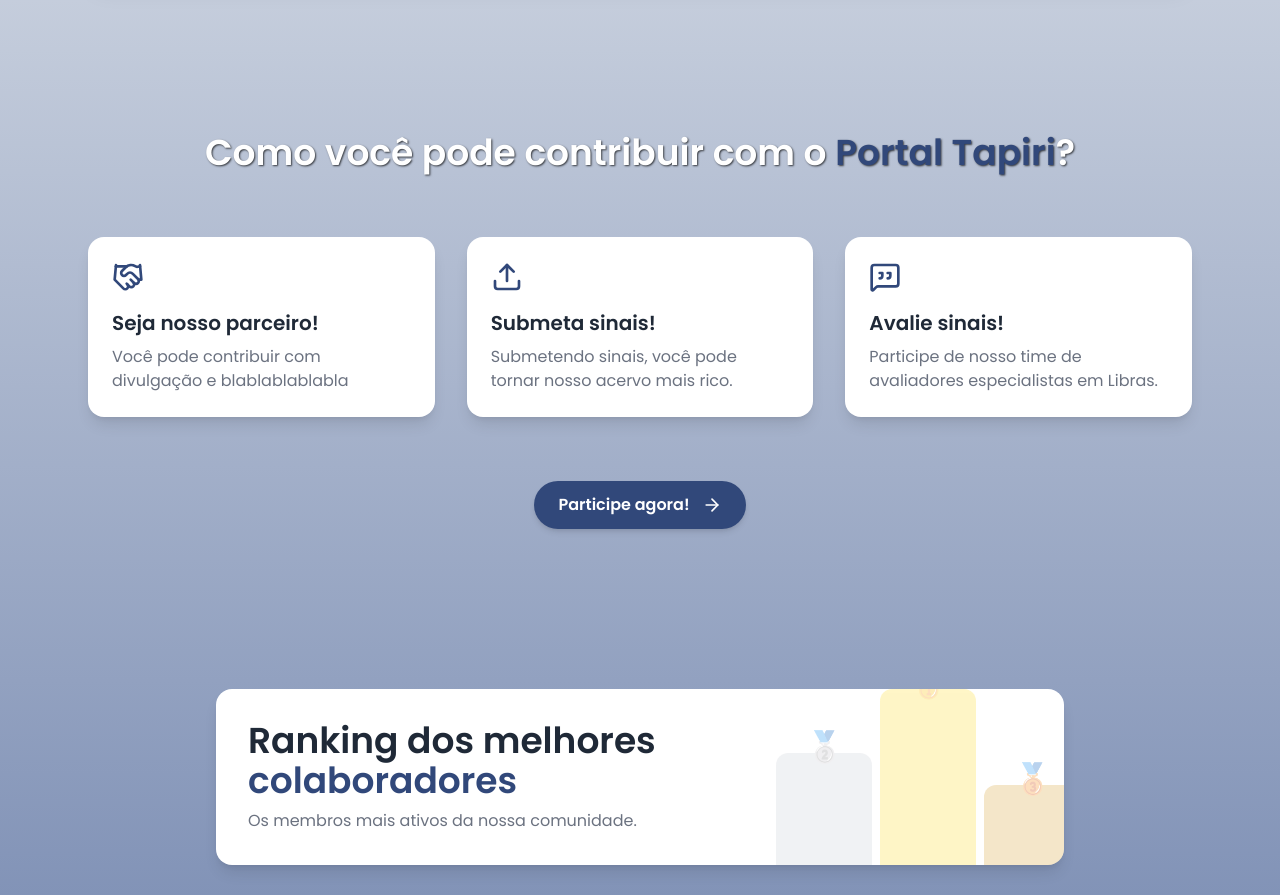
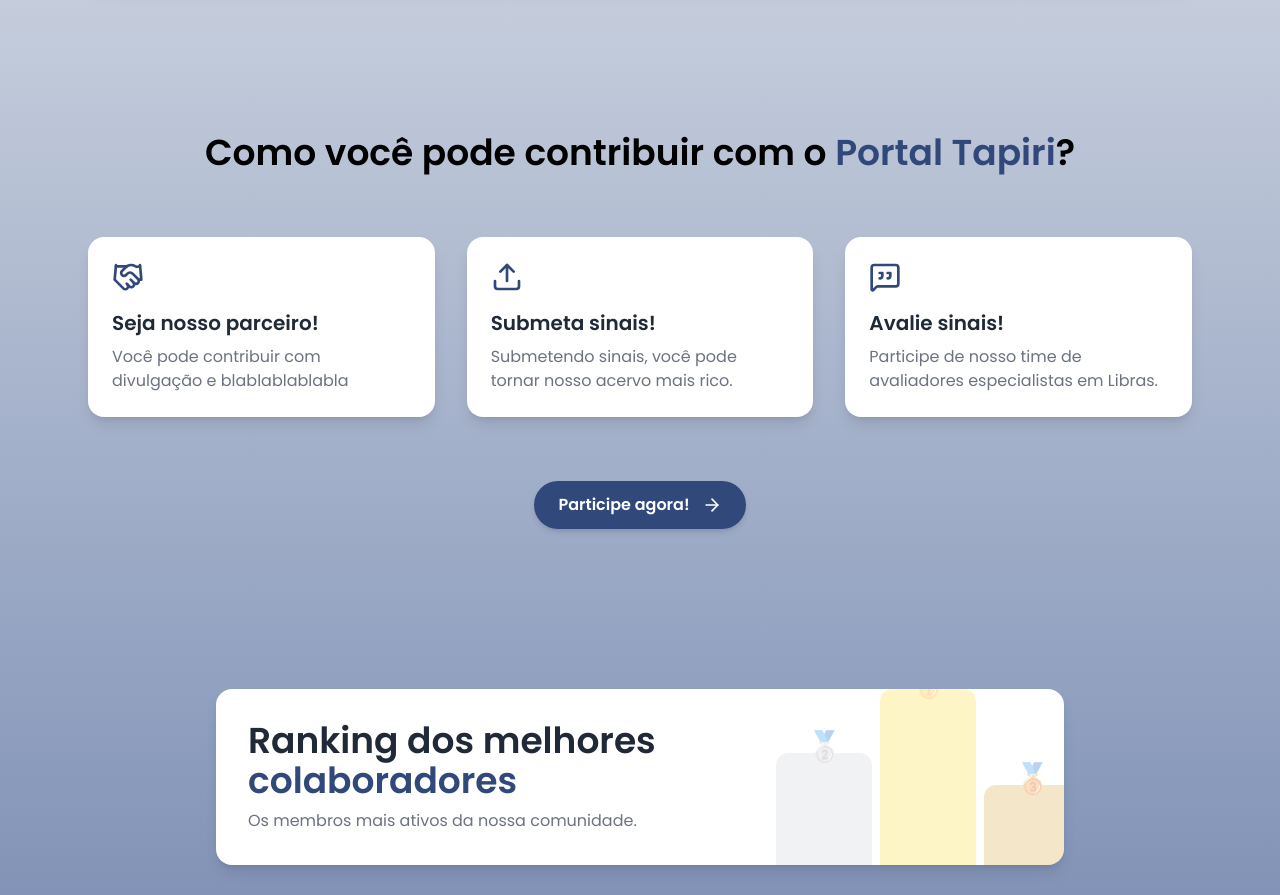
Before and after one commit to MatheusVictor23/librasedu, a React (Vite) app in the folder apps/web/: page / in a window 1280 px wide. Shown: the part 1340-2235 px from the top of the page. Built offline with nearby package versions, Linux system fonts and the light colour scheme.

Commit message:
feat(web): alteração da cor do título na seção contribuição

```diff
--- a/apps/web/src/components/ContributeSection.jsx
+++ b/apps/web/src/components/ContributeSection.jsx
@@ -22,8 +22,7 @@
       <div className="container mx-auto max-w-6xl px-6 text-center">
         {/* ALTERAÇÃO AQUI: Adicionado o estilo 'text-shadow' para criar o contorno */}
         <h2
-          className="text-3xl md:text-4xl font-bold text-white"
-          style={{ textShadow: '1px 1px 2px rgba(0,0,0,0.7)' }}
+          className="text-3xl md:text-4xl font-bold text-black"
         >
           Como você pode contribuir com o <span className="text-brand-blue">Portal Tapiri</span>?
         </h2>
```
